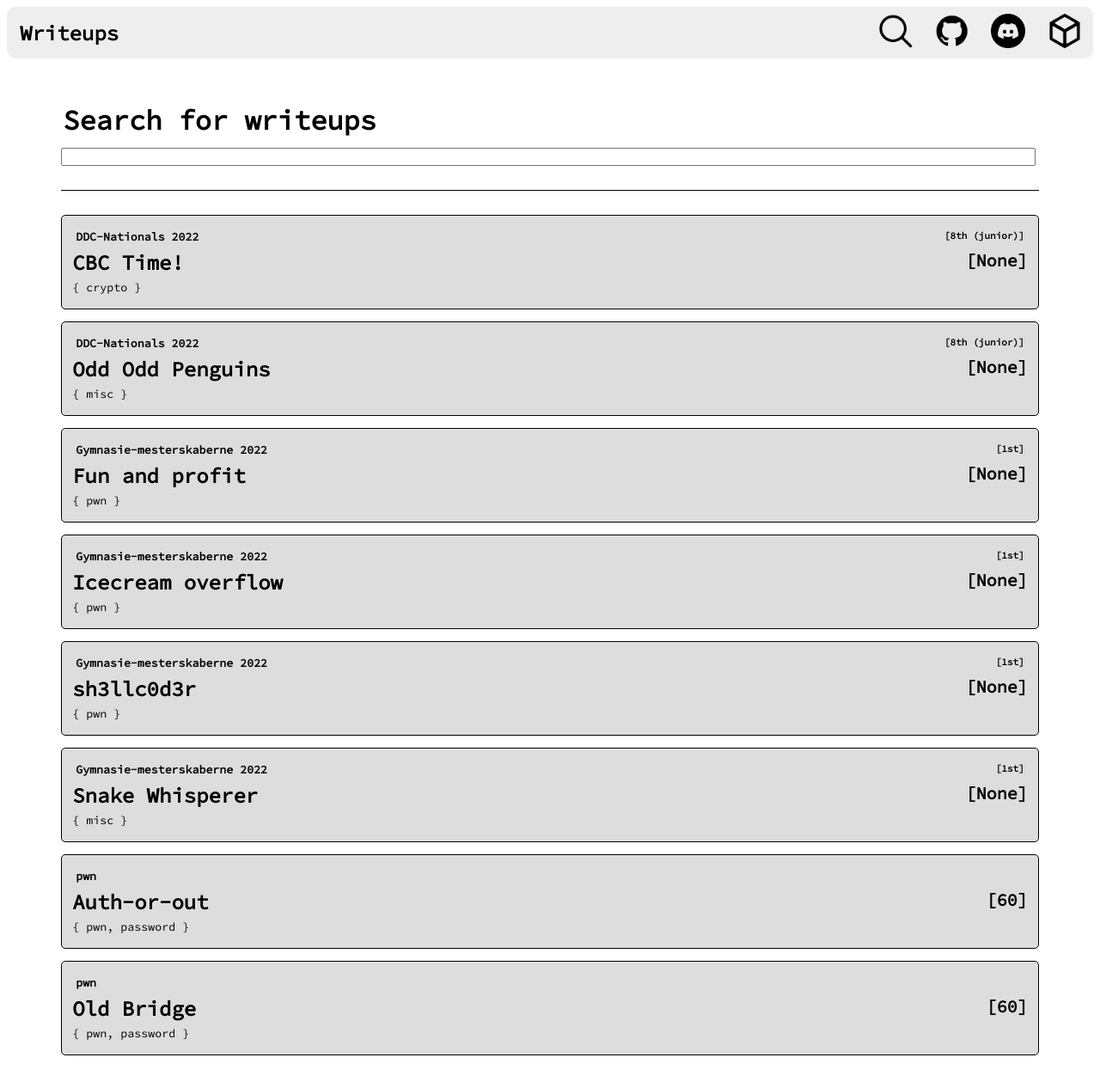
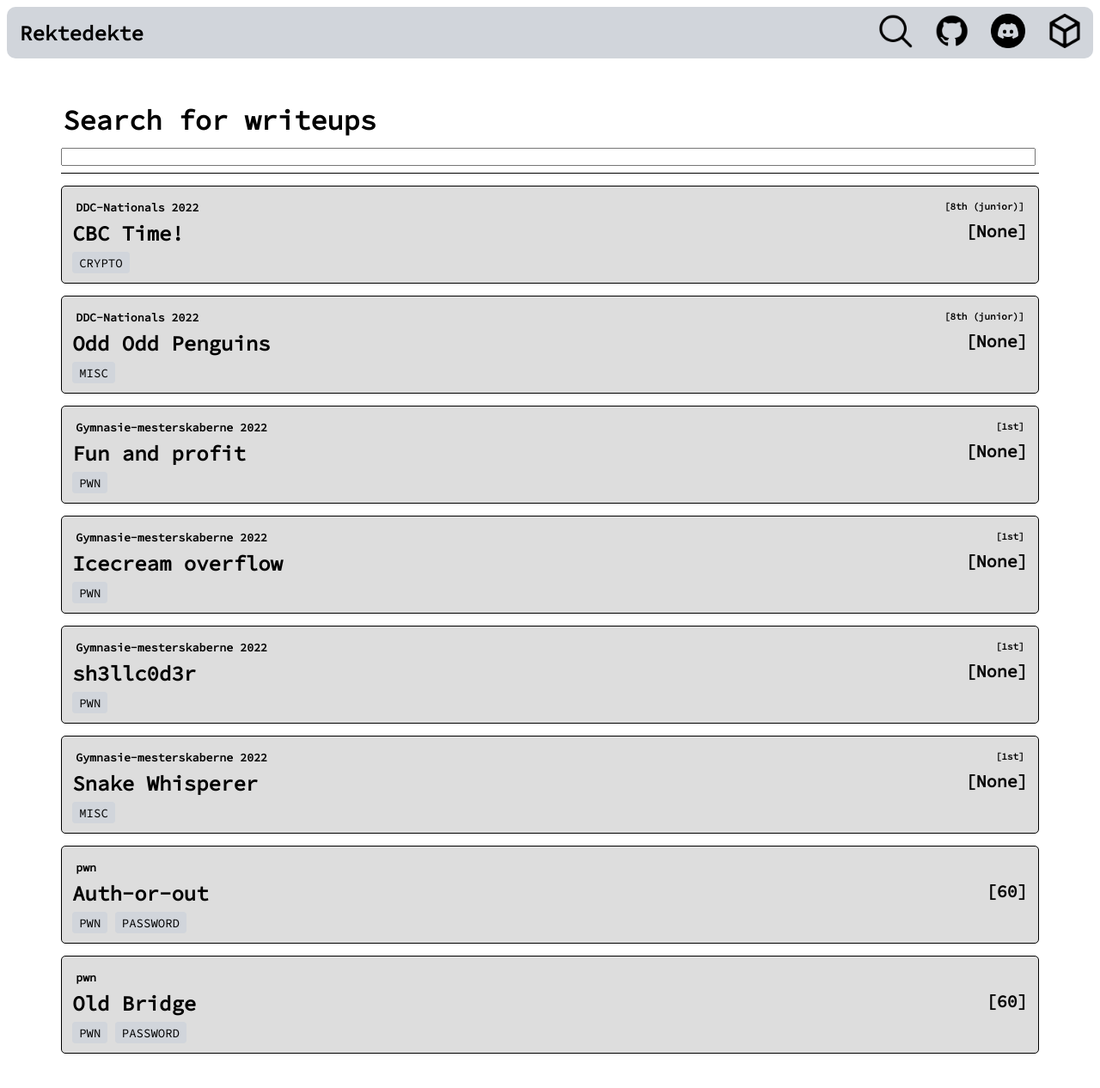
Before and after one commit to Rektedekte/CTF-writeups, a plain HTML site: page search/index.html in a window 1280 px wide. Shown: the whole page at 86% size. Drawn offline with nearby package versions, Linux system fonts and the light colour scheme; some packages are replaced by stand-ins of ours.

Commit message:
UI changes to tags

```diff
--- a/search/index.html
+++ b/search/index.html
@@ -28,7 +28,7 @@
     <body>
         <div id="navbar">
             <a href="/CTF-writeups" id="root-link">
-                <h2>Writeups</h2>
+                <h2>Rektedekte</h2>
             </a>
             <ul id="nav-links">
                 <li><a href="/CTF-writeups/search" class="no-flash">
@@ -59,7 +59,6 @@
                         class="list-writeup"
                 >
                     <div class="writeup-card">
-
                         <h5>
                             <span>DDC-Nationals 2022</span>
 
@@ -70,7 +69,17 @@
                             <span>CBC Time!</span>
                             <span class="text-right">[None]</span>
                         </h2>
-                        <small>{ crypto }</small>
+
+                            <small>
+    <div class="tags">
+
+
+                <div class="tag">crypto </div>
+
+
+    </div>
+</small>
+
                     </div>
                 </a>
 
@@ -80,7 +89,6 @@
                         class="list-writeup"
                 >
                     <div class="writeup-card">
-
                         <h5>
                             <span>DDC-Nationals 2022</span>
 
@@ -91,7 +99,17 @@
                             <span>Odd Odd Penguins</span>
                             <span class="text-right">[None]</span>
                         </h2>
-                        <small>{ misc }</small>
+
+                            <small>
+    <div class="tags">
+
+
+                <div class="tag">misc </div>
+
+
+    </div>
+</small>
+
                     </div>
                 </a>
 
@@ -101,7 +119,6 @@
                         class="list-writeup"
                 >
                     <div class="writeup-card">
-
                         <h5>
                             <span>Gymnasie-mesterskaberne 2022</span>
 
@@ -112,7 +129,17 @@
                             <span>Fun and profit</span>
                             <span class="text-right">[None]</span>
                         </h2>
-                        <small>{ pwn }</small>
+
+                            <small>
+    <div class="tags">
+
+
+                <div class="tag">pwn </div>
+
+
+    </div>
+</small>
+
                     </div>
                 </a>
 
@@ -122,7 +149,6 @@
                         class="list-writeup"
                 >
                     <div class="writeup-card">
-
                         <h5>
                             <span>Gymnasie-mesterskaberne 2022</span>
 
@@ -133,7 +159,17 @@
                             <span>Icecream overflow</span>
                             <span class="text-right">[None]</span>
                         </h2>
-                        <small>{ pwn }</small>
+
+                            <small>
+    <div class="tags">
+
+
+                <div class="tag">pwn </div>
+
+
+    </div>
+</small>
+
                     </div>
                 </a>
 
@@ -143,7 +179,6 @@
                         class="list-writeup"
                 >
                     <div class="writeup-card">
-
                         <h5>
                             <span>Gymnasie-mesterskaberne 2022</span>
 
@@ -154,7 +189,17 @@
                             <span>sh3llc0d3r</span>
                             <span class="text-right">[None]</span>
                         </h2>
-                        <small>{ pwn }</small>
+
+                            <small>
+    <div class="tags">
+
+
+                <div class="tag">pwn </div>
+
+
+    </div>
+</small>
+
                     </div>
                 </a>
 
@@ -164,7 +209,6 @@
                         class="list-writeup"
                 >
                     <div class="writeup-card">
-
                         <h5>
                             <span>Gymnasie-mesterskaberne 2022</span>
 
@@ -175,7 +219,17 @@
                             <span>Snake Whisperer</span>
                             <span class="text-right">[None]</span>
                         </h2>
-                        <small>{ misc }</small>
+
+                            <small>
+    <div class="tags">
+
+
+                <div class="tag">misc </div>
+
+
+    </div>
+</small>
+
                     </div>
                 </a>
 
@@ -185,7 +239,6 @@
                         class="list-writeup"
                 >
                     <div class="writeup-card">
-
                         <h5>
                             <span>pwn</span>
 
@@ -194,7 +247,19 @@
                             <span>Auth-or-out</span>
                             <span class="text-right">[60]</span>
                         </h2>
-                        <small>{ pwn, password }</small>
+
+                            <small>
+    <div class="tags">
+
+
+                <div class="tag">pwn </div>
+
+                <div class="tag">password </div>
+
+
+    </div>
+</small>
+
                     </div>
                 </a>
 
@@ -204,7 +269,6 @@
                         class="list-writeup"
                 >
                     <div class="writeup-card">
-
                         <h5>
                             <span>pwn</span>
 
@@ -213,7 +277,19 @@
                             <span>Old Bridge</span>
                             <span class="text-right">[60]</span>
                         </h2>
-                        <small>{ pwn, password }</small>
+
+                            <small>
+    <div class="tags">
+
+
+                <div class="tag">pwn </div>
+
+                <div class="tag">password </div>
+
+
+    </div>
+</small>
+
                     </div>
                 </a>
 
--- a/static/css/base.css
+++ b/static/css/base.css
@@ -21,7 +21,7 @@ li p {
     align-items: center;
     justify-content: space-between;
 
-    background-color: #eee;
+    background-color: rgba(209,213,219);
     height: 50px;
     padding: 5px;
     padding-left: 15px;
@@ -162,7 +162,7 @@ label {
     border: 1px solid black;
     background-color: #ddd;
     padding: 12px;
-    height: 84px;
+    height: 88px;
 }
 
 .writeup-card h5 {
@@ -178,13 +178,11 @@ hr {
   border: 0;
   height: 0.5px;
   background: black;
-  margin-top: 28px;
-  margin-bottom: 28px;
 }
 
 .writeup-card h2 {
     margin-top: 6px;
-    margin-bottom: 2px;
+    margin-bottom: 6px;
 }
 
 body {
@@ -194,3 +192,16 @@ body {
 body::-webkit-scrollbar {
     display: none;  /* Safari and Chrome */
 }
+
+.tag {
+    border-radius: 0.25rem;
+    line-height: 1.75;
+    text-transform: uppercase;
+
+    padding-left: 8px;
+    padding-right: 8px;
+    padding-top: 1px;
+
+    background-color: rgba(209,213,219);
+    display: inline-block;
+}
--- a/static/js/crypt.js
+++ b/static/js/crypt.js
@@ -30,6 +30,7 @@ $('#submit').click(() => {
         $('#markdown').html(plaintext);
         $('#markdown').removeClass("hidden");
 
+        // I pulled hairs on this one
         MathJax.Hub.Queue(["Typeset", MathJax.Hub, document.getElementById("markdown")]);
     });
 })
```
Also changed, not shown: DDC-Nationals 2022/CBC Time!/index.html (+12 -13 lines), DDC-Nationals 2022/Odd Odd Penguins/index.html (+12 -13 lines), DDC-Nationals 2022/index.html (+9 -7 lines), Gymnasie-mesterskaberne 2022/Fun and profit/index.html (+12 -13 lines), Gymnasie-mesterskaberne 2022/Icecream overflow/index.html (+12 -13 lines), Gymnasie-mesterskaberne 2022/Snake Whisperer/index.html (+12 -13 lines), Gymnasie-mesterskaberne 2022/index.html (+17 -13 lines), Gymnasie-mesterskaberne 2022/sh3llc0d3r/index.html (+12 -13 lines), HTB/index.html (+11 -9 lines), HTB/pwn/Auth-or-out/index.html (+15 -16 lines), HTB/pwn/index.html (+11 -9 lines), HTB/pwn/oldbridge/index.html (+15 -16 lines), index.html (+35 -27 lines), HTB/pwn/Auth-or-out/heap.png (deleted), 1 other file.
